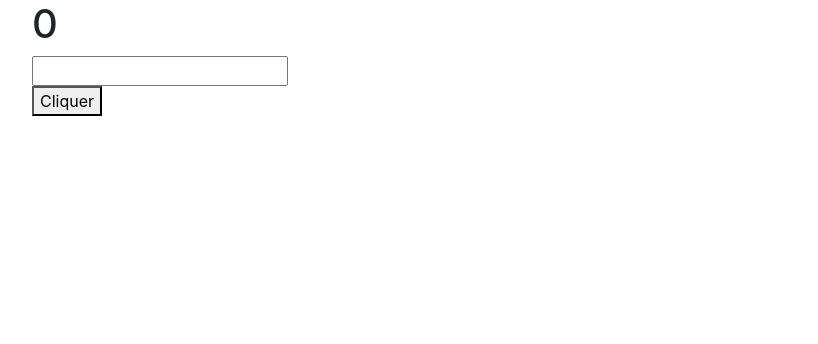
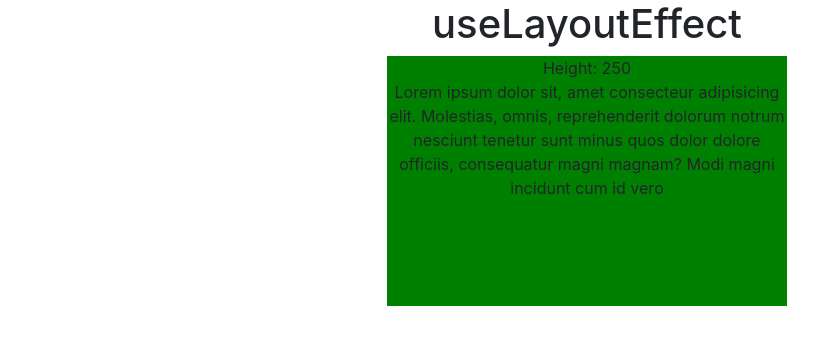
Before and after one commit to Heir1/reacthooks, a React (Create React App) app: page / in a window 1280 px wide. Shown: the top 344 px of the page, without its empty margins (53-871 px from the left). Built offline with nearby package versions, Linux system fonts and the light colour scheme.

Commit message:
utilisation de use layout Effect

```diff
--- a/src/App.js
+++ b/src/App.js
@@ -12,24 +12,33 @@ import axios from 'axios'
 import Input from "./Ref/Input";
 import Title from "./Ref/Title";
 import FancyInput from "./Imperative/FancyInput";
+import Layout from "./Layout/Layout";
+import Box from "./Layout/Box";
 
 const App = () => {
 
-  const fancyInput = useRef();
-  const date = new Date();
+  return(
+    <div align="center">
+      <h1>useLayoutEffect </h1>
+      <Box/>
+      {/* <Layout/> */}
+    </div>
+  )
+  // const fancyInput = useRef();
+  // const date = new Date();
 
-  const focusInput = (date) => {
-    fancyInput.current.focus(date);
-    console.log(date)
-    fancyInput.current.countMax();
-    console.log(fancyInput.current)
-  }
-  return (
-      <div className="container">
-        <FancyInput ref={fancyInput} />
-        <button onClick={() => focusInput(date.getDay())}>Cliquer</button>
-      </div>
-  )
+  // const focusInput = (date) => {
+  //   fancyInput.current.focus(date);
+  //   console.log(date)
+  //   fancyInput.current.countMax();
+  //   console.log(fancyInput.current)
+  // }
+  // return (
+  //     <div className="container">
+  //       <FancyInput ref={fancyInput} />
+  //       <button onClick={() => focusInput(date.getDay())}>Cliquer</button>
+  //     </div>
+  // )
 
   // return (
   //     <div className="container">
--- /dev/null
+++ b/src/Layout/Box.js
@@ -0,0 +1,36 @@
+import React, {useState, useRef, useEffect, useLayoutEffect} from 'react';
+import Content from "./Content";
+
+const Box = () => {
+
+    const [height, setHeight] = useState(100);
+    const boxRef = useRef(null);
+    const timeRef = useRef(0);
+
+    useLayoutEffect(() => {
+        // console.log(boxRef.current.getBoundingClientRect().height)
+        // console.log(boxRef.current.offsetHeight)
+        if(boxRef.current.offsetHeight < 150){
+            setHeight(prevHeight => prevHeight + 150);
+
+            console.log(`Attente: ${performance.now() - timeRef.current}`)
+        }
+    }, [height])
+
+    timeRef.current = performance.now();
+
+    const boxStyle = {
+        width: '400px',
+        height: `${height}px`,
+        margin: '0 auto',
+        background : height > 100 ? 'green' : 'black'
+    }
+    return (
+        <div ref={boxRef} style={boxStyle}>
+            {`Height: ${height}`}
+            <Content/>
+        </div>
+    )
+}
+
+export default Box
--- /dev/null
+++ b/src/Layout/Content.js
@@ -0,0 +1,11 @@
+import React from 'react'
+
+const Content = () => {
+    return (
+        <div>
+            <p>Lorem ipsum dolor sit, amet consecteur adipisicing elit. Molestias, omnis, reprehenderit dolorum notrum nesciunt tenetur sunt minus quos dolor dolore officiis, consequatur magni magnam? Modi magni incidunt cum id vero</p>
+        </div>
+    )
+}
+
+export default Content
--- /dev/null
+++ b/src/Layout/Layout.js
@@ -0,0 +1,25 @@
+import React, {useState, useEffect, useLayoutEffect} from 'react'
+
+const Layout = () => {
+
+    const [count, setCount] = useState(0);
+
+    useEffect(() => {
+        console.log("Je suis dans useEffect")
+    }, [count]);
+
+    useLayoutEffect(() => {
+        console.log("Je suis dans useLayoutEffect")
+    }, [count]);
+
+    console.log("Render")
+
+    return (
+        <div>
+            <h2>{count}</h2>
+            <button onClick={() => setCount(prevCount => prevCount+1)} >+1</button>
+        </div>
+    )
+}
+
+export default Layout
```
